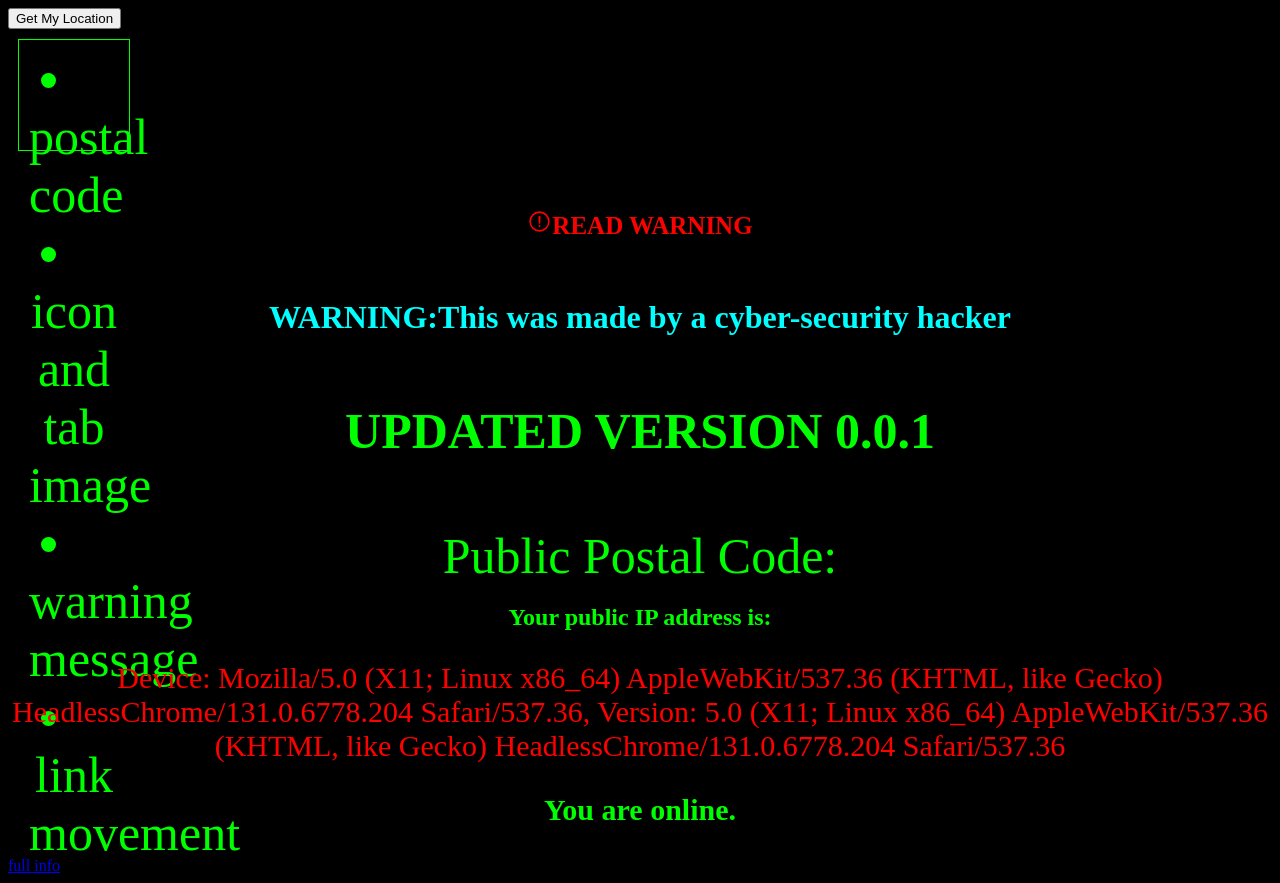
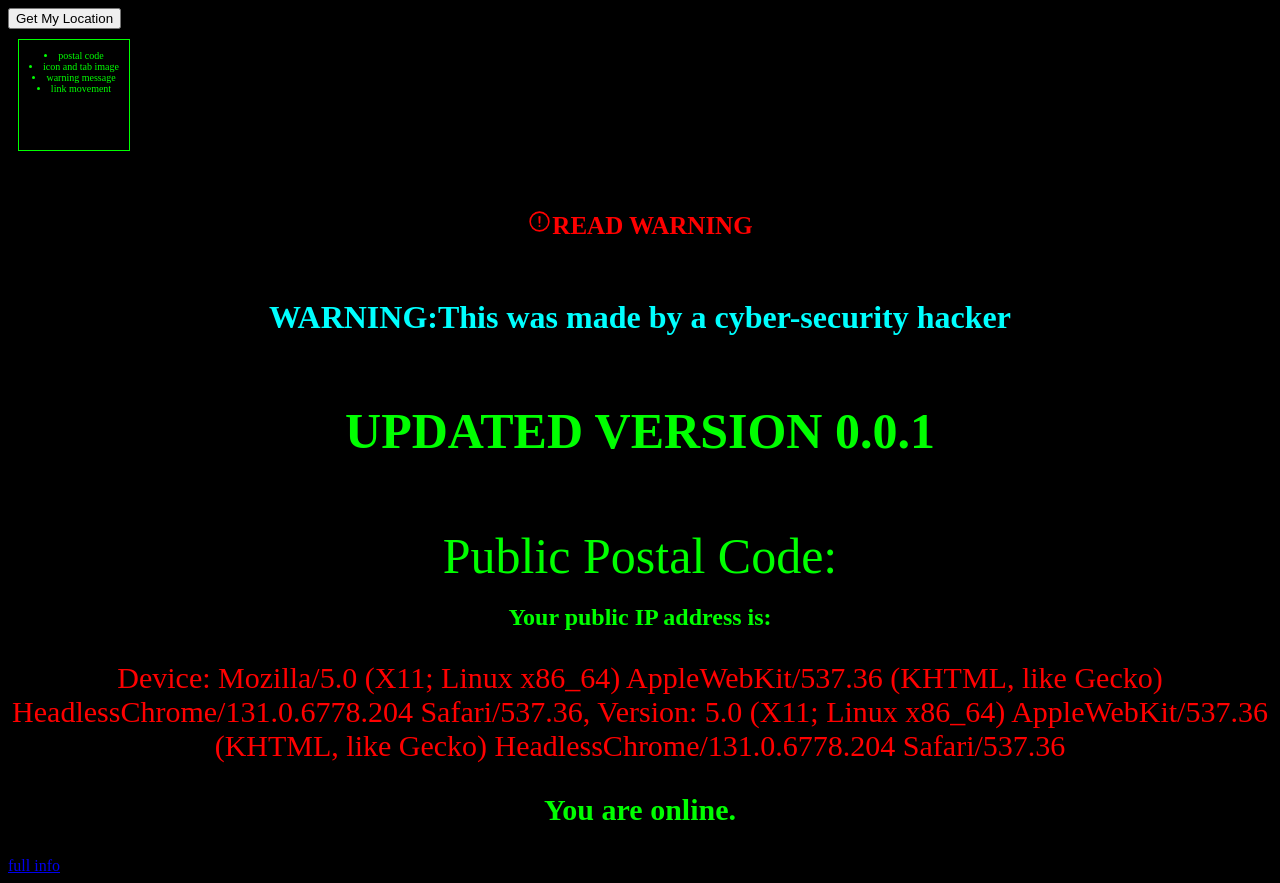
Before and after one commit to dhkiller350/you, a PHP site: page / in a window 1280 px wide. Run offline with PHP 8.4, Linux system fonts and the light colour scheme.

Commit message:
Update style.css

```diff
--- a/style.css
+++ b/style.css
@@ -66,4 +66,5 @@ h1{
 
 li{
     color:lime;
+    font-size:20%;
 }
```
